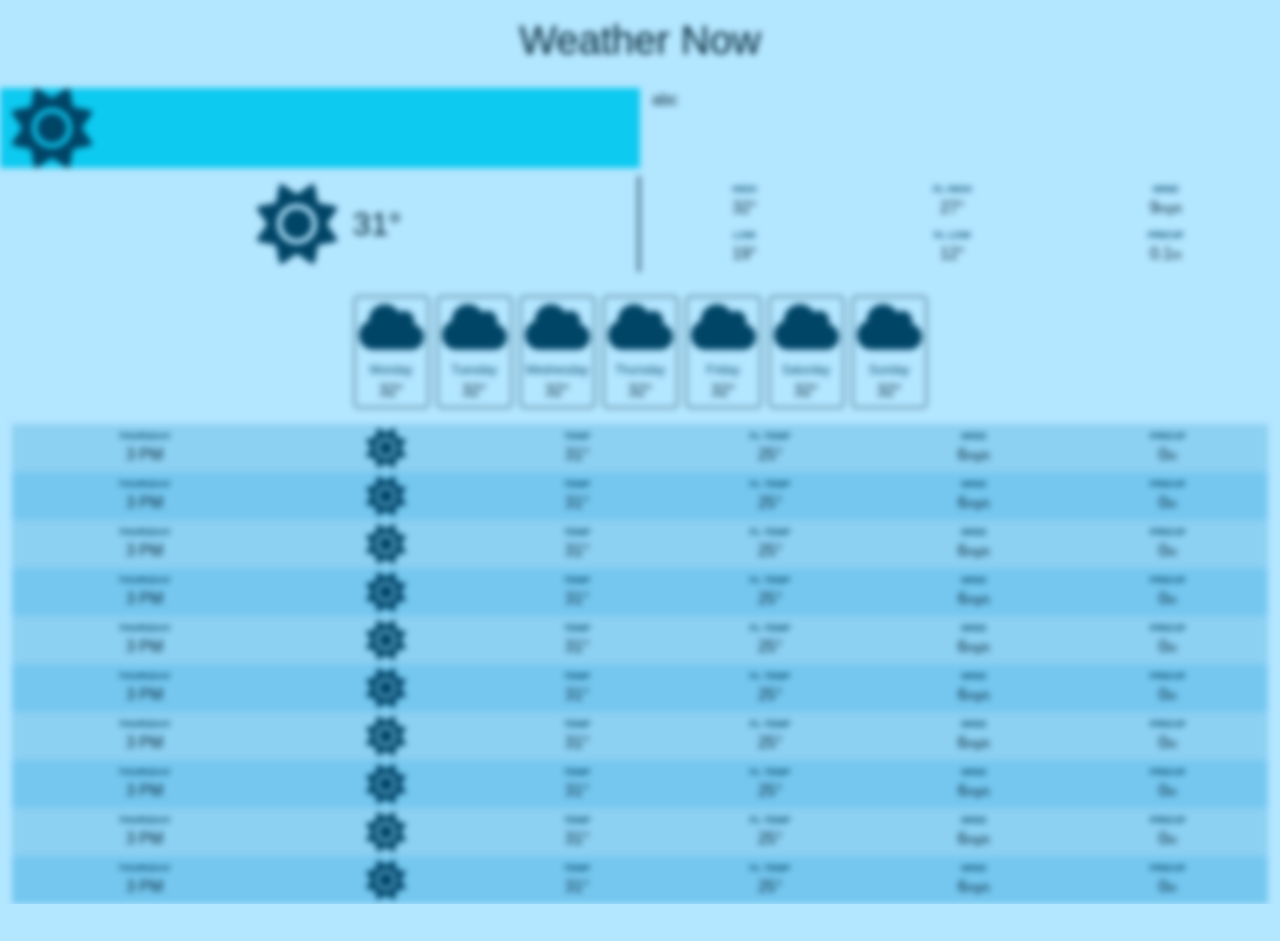
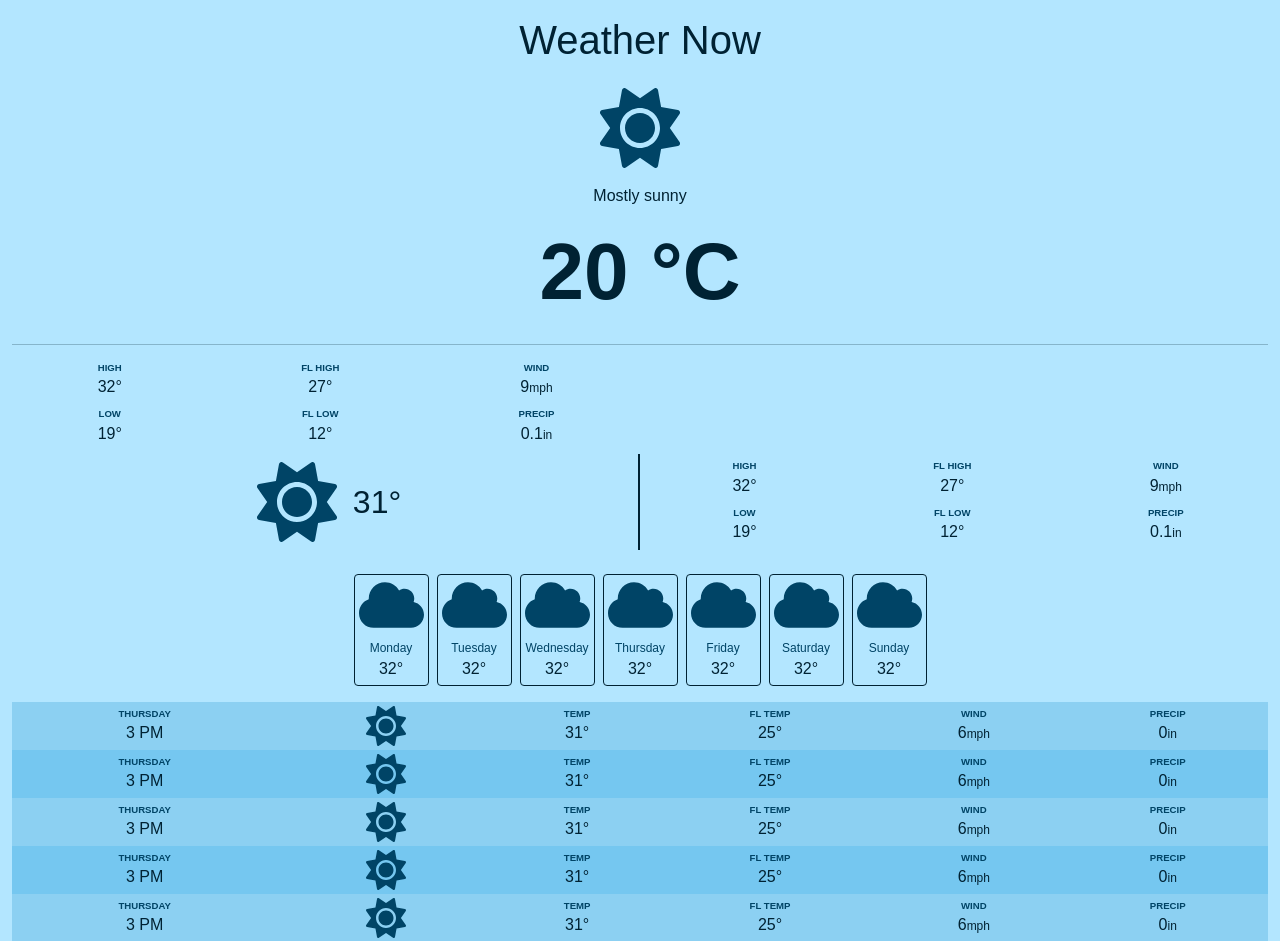
Before and after one commit to MuntasirTonmoy/weather-app-html-css-js, a website built with Vite: page index.html in a window 1280 px wide. Shown: the top 941 px of the page. Before the commit the page ends 904 px from the top, so only its background shows below. Built offline with nearby package versions, Linux system fonts and the light colour scheme; no server answers.

Commit message:
ui updating

```diff
--- a/index.html
+++ b/index.html
@@ -13,21 +13,63 @@
     />
     <link rel="stylesheet" href="style.css" />
   </head>
-  <body class="container-xxl blurred">
+  <body class="container-xxl">
     <h1 class="text-center py-3">Weather Now</h1>
-    <section class="row">
-      <div class="col bg-info">
-        <div class="col">
-          <img
-            src="icons/sun.svg"
-            alt="sun"
-            class="weather-icon large"
-            data-current-icon
-          />
+
+    <div>
+      <div class="d-flex flex-column justify-content-center align-items-center">
+        <img
+          src="icons/sun.svg"
+          alt="sun"
+          class="weather-icon large mb-3"
+          data-current-icon
+        />
+        <p>Mostly sunny</p>
+        <div>
+          <h1 class="fw-bold display-1">20 &deg;C</h1>
         </div>
       </div>
-      <div class="col">abc</div>
-    </section>
+      <hr />
+      <div class="header-right">
+        <!-- info -->
+        <div class="info-group">
+          <div class="label">High</div>
+          <div><span data-current-high>32</span>&deg;</div>
+        </div>
+        <!-- info -->
+        <div class="info-group">
+          <div class="label">FL High</div>
+          <div><span data-current-fl-high>27</span>&deg;</div>
+        </div>
+        <!-- info -->
+        <div class="info-group">
+          <div class="label">Wind</div>
+          <div>
+            <span data-current-wind>9</span
+            ><span class="value-sub-info">mph</span>
+          </div>
+        </div>
+        <!-- info -->
+        <div class="info-group">
+          <div class="label">Low</div>
+          <div><span data-current-low>19</span>&deg;</div>
+        </div>
+        <!-- info -->
+        <div class="info-group">
+          <div class="label">FL Low</div>
+          <div><span data-current-fl-low>12</span>&deg;</div>
+        </div>
+        <!-- info -->
+        <div class="info-group">
+          <div class="label">Precip</div>
+          <div>
+            <span data-current-precip>0.1</span
+            ><span class="value-sub-info">in</span>
+          </div>
+        </div>
+      </div>
+    </div>
+
     <!-- class="blurred" -->
     <!--* Header section -->
     <header class="header">
```
